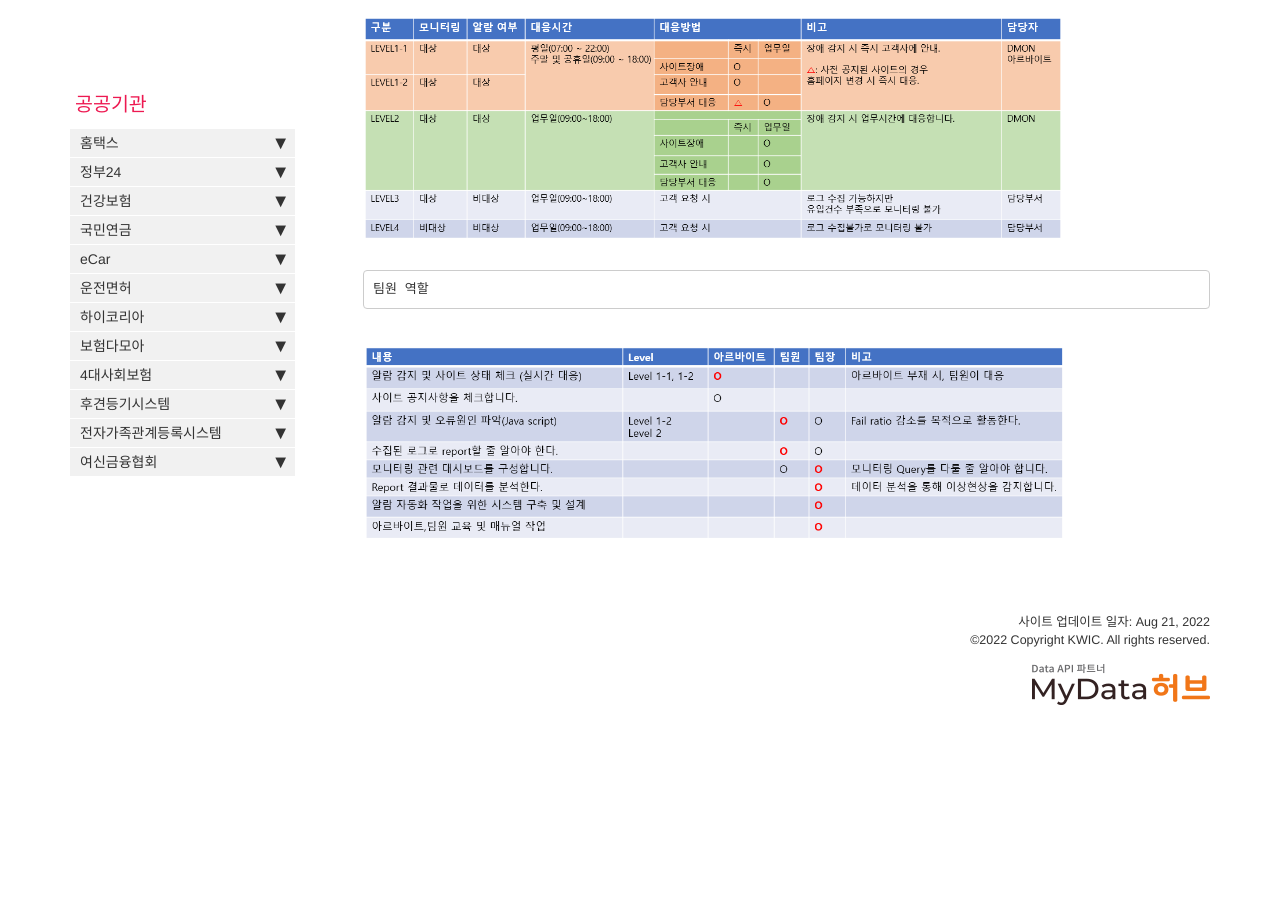
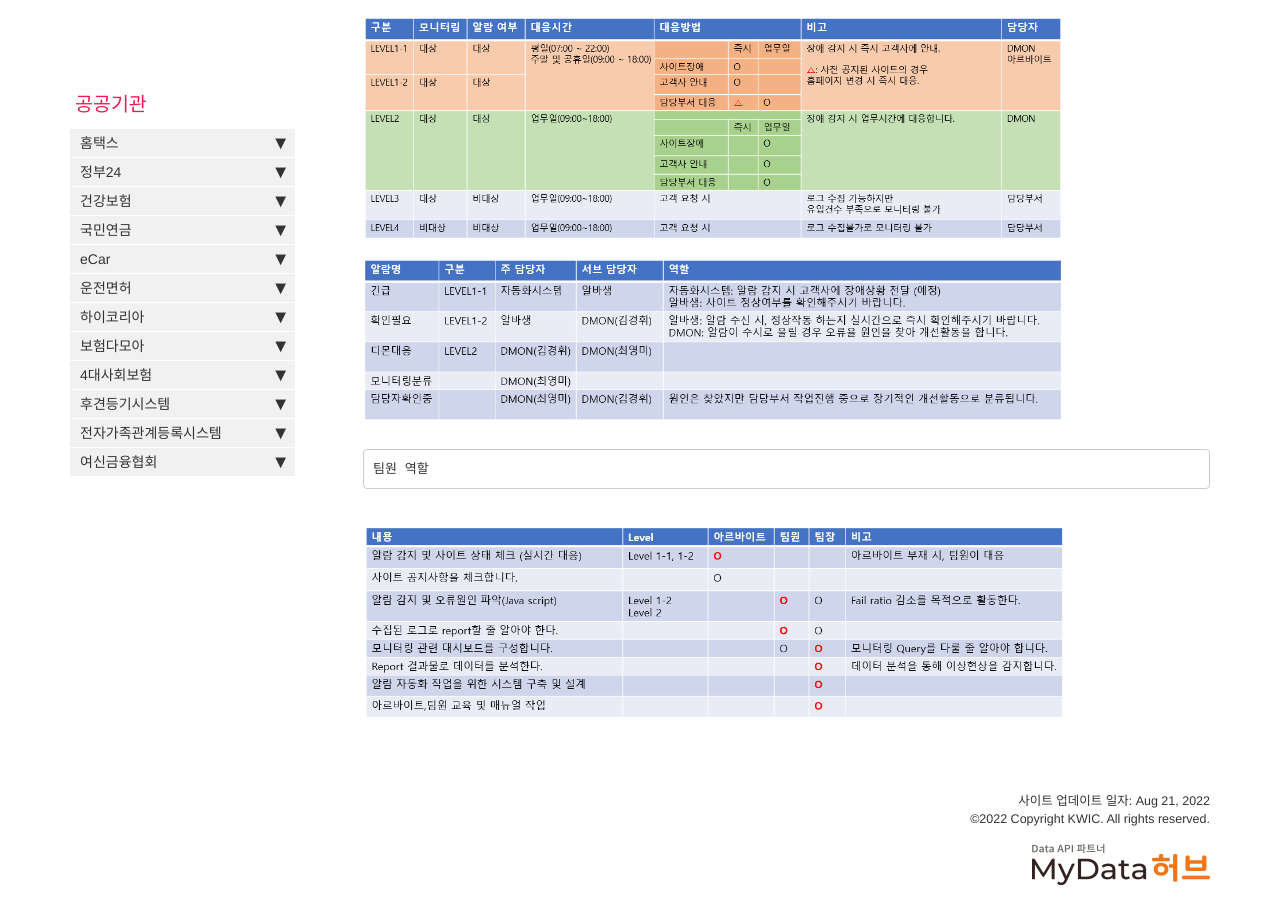
Before and after one commit to kwicmanual/kwicmanual.github.io, a Jekyll site: the page built from index.md, in a window 1280 px wide and 900 px high, scrolled down 670 px. Built offline with Jekyll 4.4.1, drawn with Linux system fonts in a browser that asks for light colours; comment, search, counter and statistics services are not loaded; before the commit the page ends 1458 px from its top, so only the background shows below that.

Commit message:
2022.08.21 alert_manual 기능 추가함

```diff
--- a/index.md
+++ b/index.md
@@ -14,6 +14,7 @@ summary: 디몬팀의 장애대응 매뉴얼 화면입니다.
     모니터링 레벨순위
 
  <left><img src="/images/monitoring_level.png" width="100%" height="100%"></left>
+ <left><img src="/images/alert_manual.png" width="100%" height="100%"></left>
 
     팀원 역할
 
```
Also changed, not shown: images/alert_manual.png (added), 1 other file.
